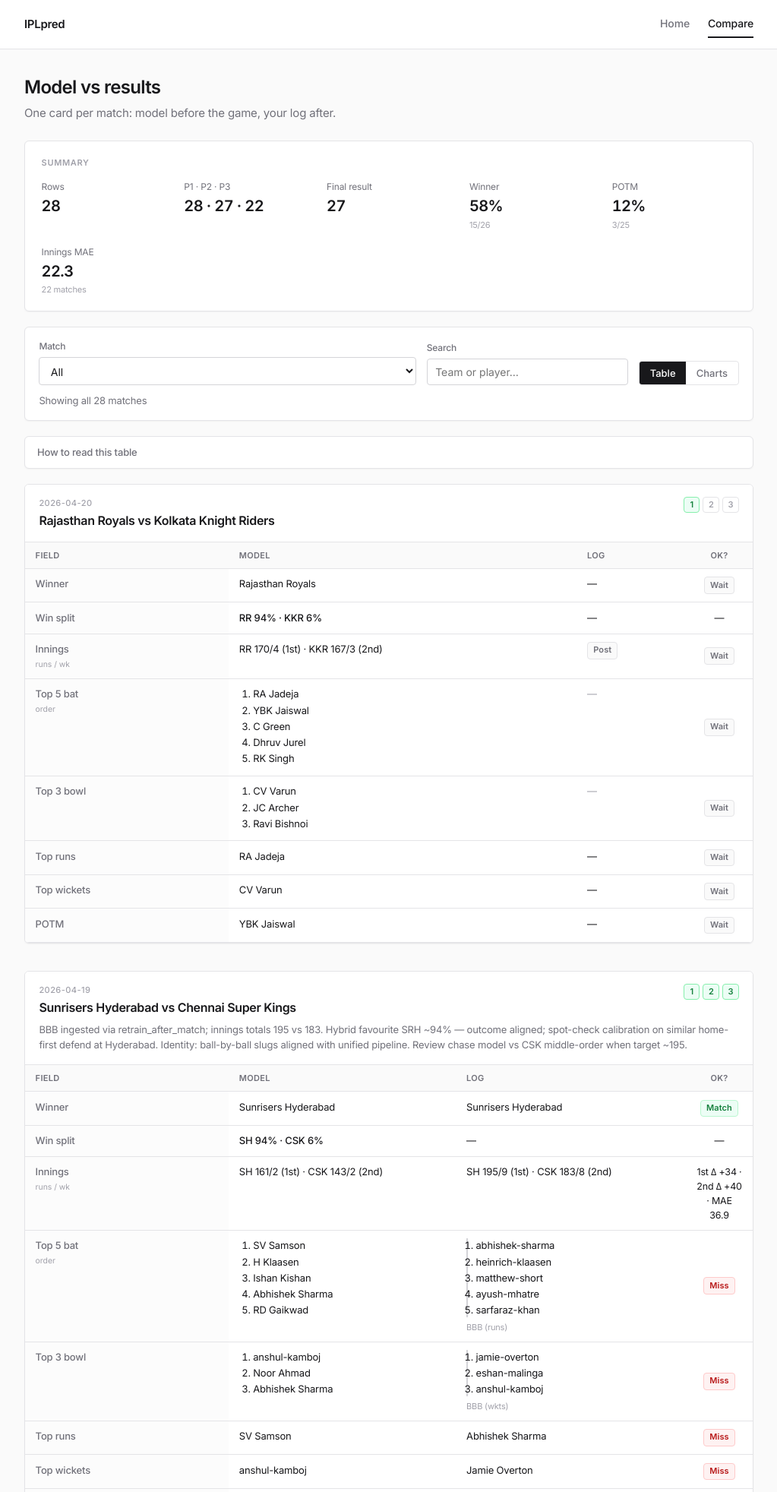
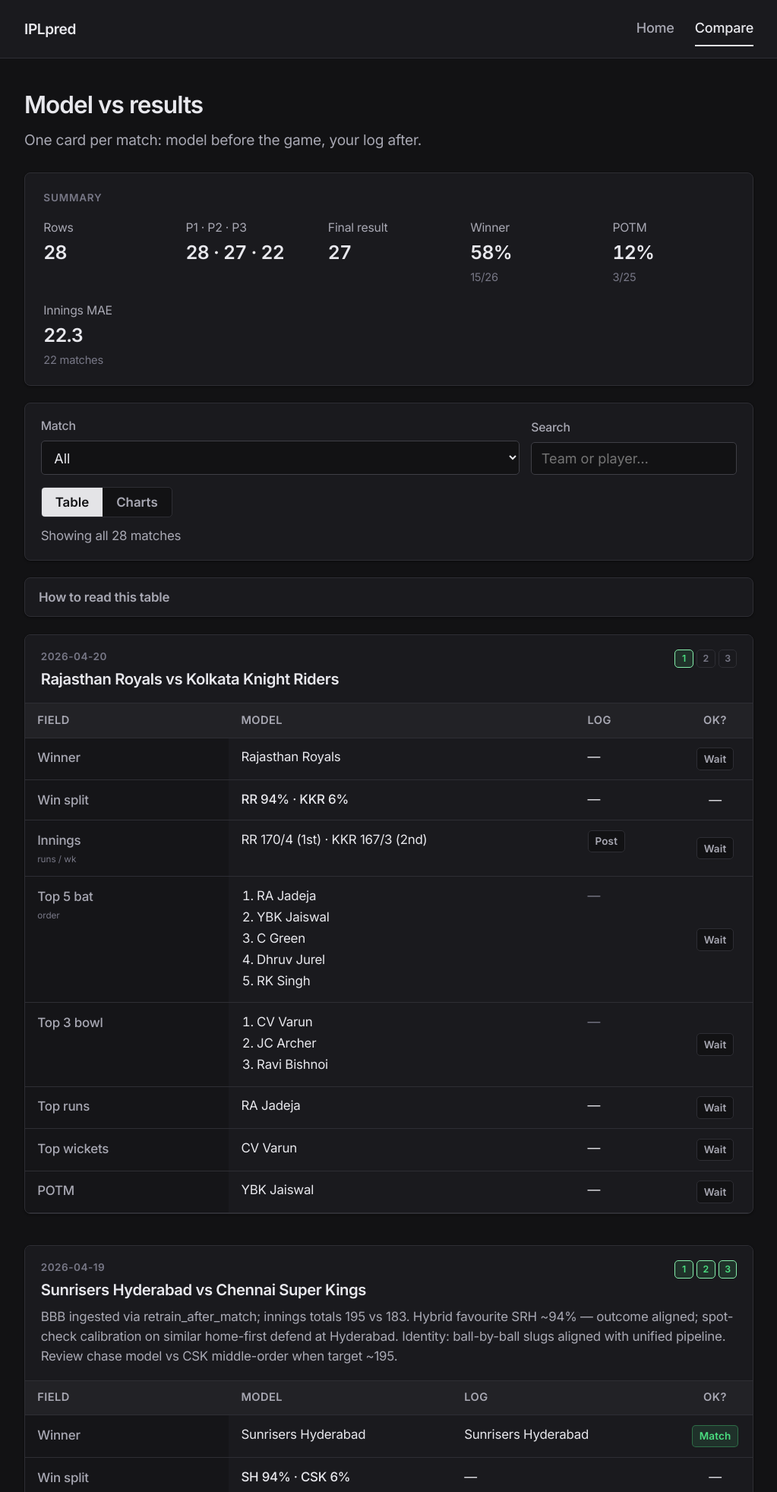
Before and after one commit to Jaymehta45/Sabermetric-IPL-Prediction-, a FastAPI app: page /history in a window 1280 px wide. Shown: the top 1964 px of the page at 76% size, without its empty margins (128-1151 px from the left). Run offline with FastAPI, Linux system fonts and the light colour scheme.

Commit message:
web: soft dark theme + larger type (18px base, readable tables)
Made-with: Cursor

```diff
--- a/web/dashboard.py
+++ b/web/dashboard.py
@@ -46,7 +46,7 @@ from web.prediction_log_io import prediction_log_meta, read_prediction_log_dataf
 WEB_DIR = Path(__file__).resolve().parent
 templates = Jinja2Templates(directory=str(WEB_DIR / "templates"))
 # Bump when CSS/JS change so browsers fetch fresh static files (cache-bust query string).
-UI_BUILD_ID = "202603282"
+UI_BUILD_ID = "202603283"
 templates.env.globals["asset_version"] = UI_BUILD_ID
 templates.env.globals["ui_build_id"] = UI_BUILD_ID
 
--- a/web/static/css/app.css
+++ b/web/static/css/app.css
@@ -1,22 +1,23 @@
-/* IPLpred — minimal light UI (no gradients) */
+/* IPLpred — soft dark UI, comfortable type (no gradients) */
 
 :root {
-  --bg: #fafafa;
-  --surface: #ffffff;
-  --border: #e4e4e7;
-  --border-strong: #d4d4d8;
-  --text: #18181b;
-  --text-muted: #71717a;
-  --text-faint: #a1a1aa;
-  --accent: #15803d;
-  --accent-soft: #ecfdf5;
-  --danger: #b91c1c;
-  --danger-soft: #fef2f2;
-  --link: #2563eb;
-  --radius: 6px;
-  --radius-sm: 4px;
+  --bg: #121214;
+  --surface: #1a1a1e;
+  --surface-raised: #222226;
+  --border: #2e2e34;
+  --border-strong: #3f3f46;
+  --text: #e8e8ed;
+  --text-muted: #a8a8b3;
+  --text-faint: #787887;
+  --accent: #4ade80;
+  --accent-soft: rgba(74, 222, 128, 0.12);
+  --danger: #f87171;
+  --danger-soft: rgba(248, 113, 113, 0.12);
+  --link: #7cb4fc;
+  --radius: 8px;
+  --radius-sm: 5px;
   --font: "Inter", system-ui, -apple-system, sans-serif;
-  --shadow-sm: 0 1px 2px rgba(0, 0, 0, 0.04);
+  --shadow-sm: 0 1px 3px rgba(0, 0, 0, 0.45);
 }
 
 *,
@@ -26,7 +27,7 @@
 }
 
 html {
-  font-size: 16px;
+  font-size: 18px;
   -webkit-font-smoothing: antialiased;
 }
 
@@ -36,8 +37,8 @@ body {
   font-family: var(--font);
   color: var(--text);
   background: var(--bg);
-  line-height: 1.5;
-  letter-spacing: -0.011em;
+  line-height: 1.58;
+  letter-spacing: -0.012em;
 }
 
 .container {
@@ -68,7 +69,7 @@ body {
   text-decoration: none;
   color: var(--text);
   font-weight: 600;
-  font-size: 0.9375rem;
+  font-size: 1.0625rem;
   letter-spacing: -0.02em;
 }
 
@@ -87,7 +88,7 @@ body {
   color: var(--text-muted);
   text-decoration: none;
   font-weight: 500;
-  font-size: 0.875rem;
+  font-size: 1rem;
   border-bottom: 2px solid transparent;
   transition: color 0.12s, border-color 0.12s;
 }
@@ -262,7 +263,7 @@ body {
 }
 
 .metrics-board .section-label {
-  font-size: 0.6875rem;
+  font-size: 0.75rem;
   font-weight: 600;
   text-transform: uppercase;
   letter-spacing: 0.06em;
@@ -284,13 +285,13 @@ body {
 }
 
 .metric-label {
-  font-size: 0.75rem;
-  color: var(--text-muted);
-  line-height: 1.3;
+  font-size: 0.875rem;
+  color: var(--text-muted);
+  line-height: 1.35;
 }
 
 .metric-value {
-  font-size: 1.25rem;
+  font-size: 1.375rem;
   font-weight: 600;
   letter-spacing: -0.03em;
   color: var(--text);
@@ -298,9 +299,9 @@ body {
 }
 
 .metric-hint {
-  font-size: 0.6875rem;
+  font-size: 0.8125rem;
   color: var(--text-faint);
-  line-height: 1.35;
+  line-height: 1.4;
 }
 
 /* Panels */
@@ -338,7 +339,7 @@ body {
 }
 
 .page-title {
-  font-size: 1.5rem;
+  font-size: 1.75rem;
   font-weight: 600;
   letter-spacing: -0.03em;
   margin: 0 0 0.35rem;
@@ -348,7 +349,7 @@ body {
   color: var(--text-muted);
   margin: 0;
   max-width: 52ch;
-  font-size: 0.9375rem;
+  font-size: 1.0625rem;
 }
 
 .page-desc--secondary {
@@ -526,7 +527,7 @@ body {
 
 .field-label {
   display: block;
-  font-size: 0.75rem;
+  font-size: 0.875rem;
   font-weight: 500;
   color: var(--text-muted);
   margin-bottom: 0.35rem;
@@ -545,19 +546,19 @@ body {
 
 .input {
   width: 100%;
-  padding: 0.5rem 0.65rem;
+  padding: 0.55rem 0.7rem;
   border-radius: var(--radius-sm);
   border: 1px solid var(--border-strong);
-  background: var(--surface);
+  background: var(--bg);
   color: var(--text);
   font-family: inherit;
-  font-size: 0.875rem;
+  font-size: 1rem;
 }
 
 .input:focus {
   outline: none;
-  border-color: var(--text);
-  box-shadow: 0 0 0 2px rgba(24, 24, 27, 0.08);
+  border-color: var(--text-muted);
+  box-shadow: 0 0 0 2px rgba(228, 228, 231, 0.12);
 }
 
 .textarea {
@@ -879,9 +880,9 @@ body {
 .badge {
   display: inline-flex;
   align-items: center;
-  padding: 0.15rem 0.45rem;
+  padding: 0.2rem 0.5rem;
   border-radius: var(--radius-sm);
-  font-size: 0.6875rem;
+  font-size: 0.75rem;
   font-weight: 600;
   letter-spacing: 0.01em;
 }
@@ -889,13 +890,13 @@ body {
 .badge-hit {
   background: var(--accent-soft);
   color: var(--accent);
-  border: 1px solid #bbf7d0;
+  border: 1px solid rgba(74, 222, 128, 0.35);
 }
 
 .badge-miss {
   background: var(--danger-soft);
-  color: var(--danger);
-  border: 1px solid #fecaca;
+  color: #fca5a5;
+  border: 1px solid rgba(248, 113, 113, 0.35);
 }
 
 .badge-pending {
@@ -963,9 +964,9 @@ body {
 
 .compare-card-process3 {
   margin: 0.5rem 0 0;
-  font-size: 0.8125rem;
-  color: var(--text-muted);
-  line-height: 1.5;
+  font-size: 0.9375rem;
+  color: var(--text-muted);
+  line-height: 1.55;
 }
 
 .log-table-panel .panel-head {
@@ -1029,7 +1030,7 @@ body {
 
 .toolbar-hint {
   margin: 0.65rem 0 0;
-  font-size: 0.8125rem;
+  font-size: 0.9375rem;
   color: var(--text-muted);
 }
 
@@ -1038,14 +1039,14 @@ body {
   border: 1px solid var(--border);
   border-radius: var(--radius-sm);
   overflow: hidden;
-  background: var(--surface);
+  background: var(--bg);
 }
 
 .view-toggle-btn {
-  padding: 0.45rem 0.85rem;
+  padding: 0.5rem 1rem;
   font-family: inherit;
-  font-size: 0.8125rem;
-  font-weight: 500;
+  font-size: 0.9375rem;
+  font-weight: 600;
   border: none;
   background: transparent;
   color: var(--text-muted);
@@ -1055,12 +1056,12 @@ body {
 
 .view-toggle-btn:hover {
   color: var(--text);
-  background: var(--bg);
+  background: var(--surface-raised);
 }
 
 .view-toggle-btn.is-active {
-  background: var(--text);
-  color: var(--surface);
+  background: #e4e4e7;
+  color: #111113;
 }
 
 .view-panel {
@@ -1085,8 +1086,8 @@ body {
 
 .read-guide summary {
   padding: 0.65rem 1rem;
-  font-size: 0.8125rem;
-  font-weight: 500;
+  font-size: 0.9375rem;
+  font-weight: 600;
   color: var(--text-muted);
   cursor: pointer;
   list-style: none;
@@ -1137,8 +1138,8 @@ body {
 
 .compare-card-date {
   display: block;
-  font-size: 0.6875rem;
-  font-weight: 500;
+  font-size: 0.75rem;
+  font-weight: 600;
   text-transform: uppercase;
   letter-spacing: 0.04em;
   color: var(--text-faint);
@@ -1146,7 +1147,7 @@ body {
 }
 
 .compare-card-title {
-  font-size: 1rem;
+  font-size: 1.125rem;
   font-weight: 600;
   letter-spacing: -0.02em;
   margin: 0;
@@ -1157,15 +1158,15 @@ body {
 .compare-vertical {
   width: 100%;
   border-collapse: collapse;
-  font-size: 0.875rem;
+  font-size: 1rem;
 }
 
 .compare-vertical thead th {
   text-align: left;
-  padding: 0.55rem 0.85rem;
-  background: var(--bg);
-  color: var(--text-muted);
-  font-size: 0.6875rem;
+  padding: 0.6rem 0.9rem;
+  background: var(--surface-raised);
+  color: var(--text-muted);
+  font-size: 0.8125rem;
   font-weight: 600;
   text-transform: uppercase;
   letter-spacing: 0.03em;
@@ -1174,24 +1175,24 @@ body {
 
 .compare-vertical tbody th[scope="row"] {
   text-align: left;
-  padding: 0.65rem 0.85rem;
+  padding: 0.7rem 0.9rem;
   font-weight: 500;
   color: var(--text-muted);
   width: 28%;
   max-width: 9rem;
   vertical-align: top;
   border-bottom: 1px solid var(--border);
-  background: #fcfcfc;
-  font-size: 0.8125rem;
+  background: rgba(0, 0, 0, 0.2);
+  font-size: 0.9375rem;
 }
 
 .compare-vertical tbody td {
-  padding: 0.65rem 0.85rem;
+  padding: 0.7rem 0.9rem;
   border-bottom: 1px solid var(--border);
   vertical-align: top;
   color: var(--text);
-  line-height: 1.45;
-  font-size: 0.8125rem;
+  line-height: 1.5;
+  font-size: 0.9375rem;
 }
 
 .compare-vertical-col-grade {
@@ -1240,10 +1241,10 @@ body {
 
 .bbb-caption {
   margin: 0.35rem 0 0;
-  font-size: 0.6875rem;
+  font-size: 0.8125rem;
   color: var(--text-faint);
   max-width: 36ch;
-  line-height: 1.4;
+  line-height: 1.45;
 }
 
 .explain-box {
@@ -1730,12 +1731,12 @@ td.mono,
 }
 
 .cell-innings-mae {
-  font-size: 0.75rem;
+  font-size: 0.8125rem;
   color: var(--text-muted);
   margin-top: 0.1rem;
 }
 
 .innings-err-line {
-  font-size: 0.78rem;
-  line-height: 1.35;
-}
+  font-size: 0.875rem;
+  line-height: 1.4;
+}
--- a/web/static/js/history.js
+++ b/web/static/js/history.js
@@ -72,17 +72,18 @@
     chartsDone = true;
 
     const css = getComputedStyle(document.documentElement);
-    const accent = css.getPropertyValue("--accent").trim() || "#15803d";
-    const danger = css.getPropertyValue("--danger").trim() || "#b91c1c";
-    const muted = css.getPropertyValue("--text-muted").trim() || "#71717a";
+    const accent = css.getPropertyValue("--accent").trim() || "#4ade80";
+    const danger = css.getPropertyValue("--danger").trim() || "#f87171";
+    const muted = css.getPropertyValue("--text-muted").trim() || "#a8a8b3";
 
-    Chart.defaults.color = "#71717a";
-    Chart.defaults.borderColor = "rgba(24, 24, 27, 0.08)";
+    Chart.defaults.color = "#a8a8b3";
+    Chart.defaults.borderColor = "rgba(255, 255, 255, 0.06)";
     Chart.defaults.font.family = 'Inter, system-ui, sans-serif';
+    Chart.defaults.font.size = 13;
 
     const commonLegend = {
       position: "bottom",
-      labels: { boxWidth: 12, padding: 16 },
+      labels: { boxWidth: 14, padding: 18, font: { size: 13 } },
     };
 
     const w = summary.winner || {};
@@ -97,7 +98,7 @@
           datasets: [
             {
               data: wData,
-              backgroundColor: [accent, danger, "rgba(113, 113, 122, 0.35)"],
+              backgroundColor: [accent, danger, "rgba(168, 168, 179, 0.35)"],
               borderWidth: 0,
             },
           ],
@@ -134,7 +135,7 @@
           datasets: [
             {
               data: pData,
-              backgroundColor: [accent, danger, "rgba(113, 113, 122, 0.35)"],
+              backgroundColor: [accent, danger, "rgba(168, 168, 179, 0.35)"],
               borderWidth: 0,
             },
           ],
@@ -188,14 +189,19 @@
           maintainAspectRatio: false,
           scales: {
             x: {
-              ticks: { maxRotation: 45, minRotation: 0, font: { size: 10 } },
+              ticks: { maxRotation: 45, minRotation: 0, font: { size: 12 } },
               grid: { display: false },
             },
             y: {
               min: 0,
               max: 100,
-              title: { display: true, text: "Probability (%)" },
-              grid: { color: "rgba(24, 24, 27, 0.06)" },
+              title: {
+                display: true,
+                text: "Probability (%)",
+                font: { size: 13 },
+              },
+              ticks: { font: { size: 12 } },
+              grid: { color: "rgba(255, 255, 255, 0.06)" },
             },
           },
           plugins: {
@@ -230,7 +236,7 @@
               label: "% correct in bucket",
               data: rates,
               backgroundColor: rates.map((r, i) =>
-                graded[i] === 0 ? "rgba(113, 113, 122, 0.35)" : accent
+                graded[i] === 0 ? "rgba(168, 168, 179, 0.35)" : accent
               ),
               borderRadius: 6,
             },
@@ -240,12 +246,17 @@
           responsive: true,
           maintainAspectRatio: false,
           scales: {
-            x: { grid: { display: false } },
+            x: { ticks: { font: { size: 12 } }, grid: { display: false } },
             y: {
               min: 0,
               max: 100,
-              title: { display: true, text: "Accuracy (%)" },
-              grid: { color: "rgba(24, 24, 27, 0.06)" },
+              title: {
+                display: true,
+                text: "Accuracy (%)",
+                font: { size: 13 },
+              },
+              ticks: { font: { size: 12 } },
+              grid: { color: "rgba(255, 255, 255, 0.06)" },
             },
           },
           plugins: {
```
Also changed, not shown: other parts of web/static/css/app.css (+43 -43 lines).
